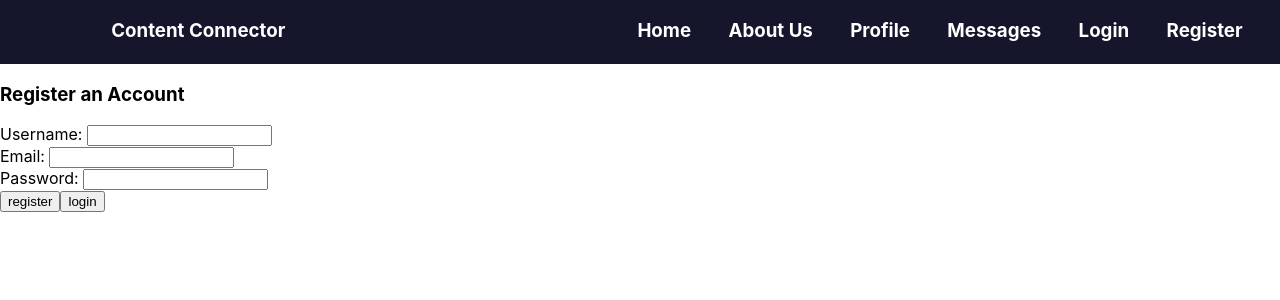
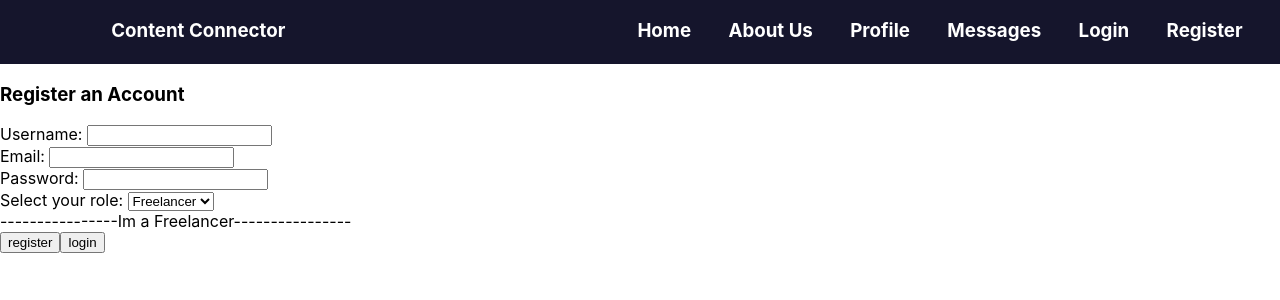
Before and after one commit to alexgill97/Content-Connector, a Next.js app: page /register in a window 1280 px wide. Shown: the top 300 px of the page. Built offline with nearby package versions, Linux system fonts and the light colour scheme; no server answers.

Commit message:
Add styling and forms

```diff
--- a/components/Navbar.js
+++ b/components/Navbar.js
@@ -33,7 +33,9 @@ const Navbar = () => {
   return (
     <div className="fullNav">
       <div className="titleNav">
-        <h3>Content Connector</h3>
+        <Link href="/">
+          <h3>Content Connector</h3>
+        </Link>
       </div>
       {navLinks.map((link, index) => {
         return (
--- a/pages/register.js
+++ b/pages/register.js
@@ -8,6 +8,7 @@ const register = () => {
   const [email, setEmail] = useState('');
   const [password, setPassword] = useState('');
   const [error, setError] = useState(null);
+  const [value, setValue] = useState('freelancer');
 
   const handleSubmit = (e) => {
     e.preventDefault();
@@ -17,12 +18,15 @@ const register = () => {
     registerUser(email, password);
     router.push('/');
   };
+  const handleChange = (e) => {
+    setValue(`${e.target.value}`);
+  };
 
   const onLoginSubmit = () => {
     loginUser(email, password);
     router.push('/');
   };
-
+  console.log(value);
   return (
     <section>
       <h3>Register an Account</h3>
@@ -54,6 +58,12 @@ const register = () => {
             onChange={(e) => setPassword(e.target.value)}
           />
         </div>
+        <label>Select your role: </label>
+        <select name="options" id="options" onChange={handleChange}>
+          <option value="freelancer">Freelancer</option>
+          <option value="business">Business</option>
+        </select>
+        {value === 'business' ? <div>----------------Im a Business----------------</div> : <div>----------------Im a Freelancer----------------</div>}
       </form>
       <button onClick={onRegisterSubmit}>register</button>
       <button onClick={onLoginSubmit}>login</button>
```
